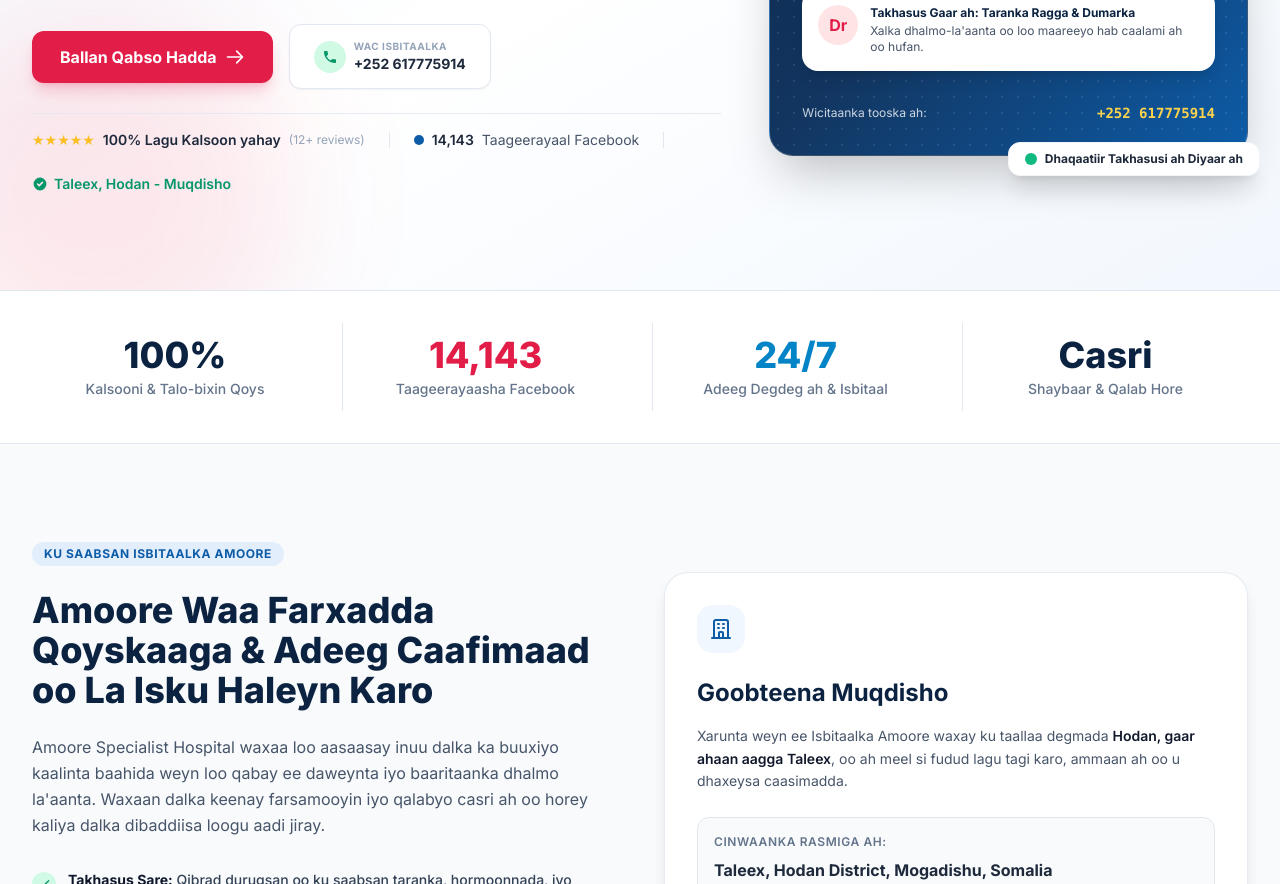
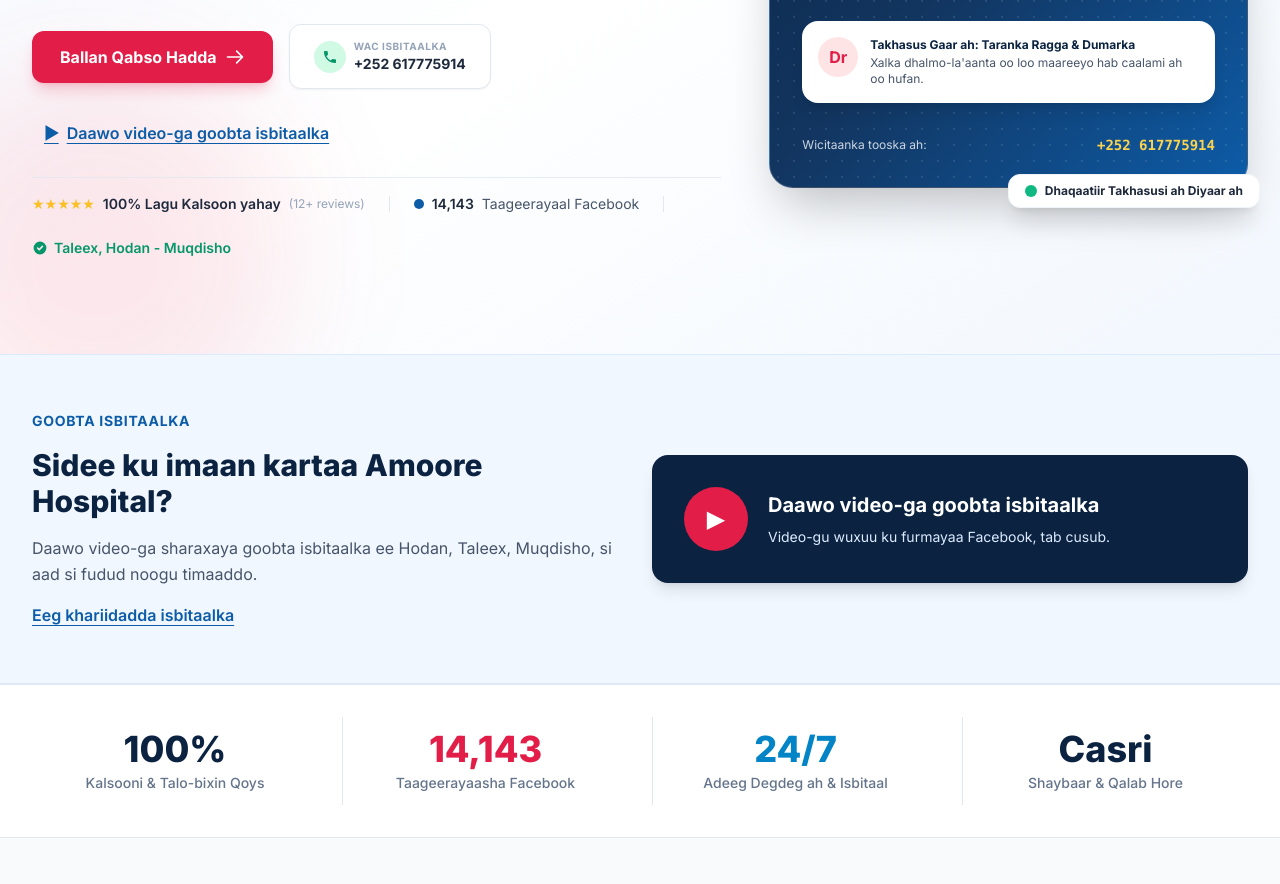
Before and after one commit to AbdimalikMohamed200/amoore-hospital, a plain HTML site: page code.html in a window 1280 px wide. Shown: the part 564-1448 px from the top of the page. Drawn offline with nearby package versions, Linux system fonts and the light colour scheme.

Commit message:
Add prominent hospital location video section

```diff
--- a/code.html
+++ b/code.html
@@ -241,6 +241,9 @@
 </a>
 </div>
 <!-- Social Proof Badges from DataStore -->
+<a class="inline-flex items-center justify-center gap-2 rounded-lg px-3 py-2 font-semibold text-brand-blue underline underline-offset-4 hover:text-brand-navy focus-visible:outline focus-visible:outline-2" href="#location-video">
+<span aria-hidden="true">▶</span><span>Daawo video-ga goobta isbitaalka</span>
+</a>
 <div class="pt-4 border-t border-slate-200/80 flex flex-wrap items-center justify-center lg:justify-start gap-6 text-slate-600 text-sm">
 <div class="flex items-center gap-2">
 <div class="flex text-amber-400">
@@ -334,6 +337,23 @@
 </div>
 </section>
 <!-- END: HeroSection -->
+<section class="scroll-mt-28 border-y border-blue-100 bg-brand-light py-10 lg:py-14" id="location-video" aria-labelledby="location-video-title">
+<div class="max-w-7xl mx-auto px-4 sm:px-6 lg:px-8 grid gap-6 lg:grid-cols-2 lg:items-center">
+<div class="space-y-4">
+<p class="text-sm font-bold uppercase tracking-wider text-brand-blue">Goobta isbitaalka</p>
+<h2 class="text-2xl sm:text-3xl font-extrabold text-brand-navy" id="location-video-title">Sidee ku imaan kartaa Amoore Hospital?</h2>
+<p class="text-slate-600 leading-relaxed">Daawo video-ga sharaxaya goobta isbitaalka ee Hodan, Taleex, Muqdisho, si aad si fudud noogu timaaddo.</p>
+<a class="inline-flex font-semibold text-brand-blue underline underline-offset-4 hover:text-brand-navy" href="#location-map">Eeg khariidadda isbitaalka</a>
+</div>
+<a class="group flex items-center gap-5 rounded-2xl bg-brand-navy p-6 sm:p-8 text-white shadow-lg transition hover:bg-brand-blue focus-visible:outline focus-visible:outline-4 focus-visible:outline-offset-4 focus-visible:outline-brand-blue" href="https://www.facebook.com/share/v/19Wy7o1nUB/" target="_blank" rel="noopener noreferrer">
+<span aria-hidden="true" class="flex h-16 w-16 shrink-0 items-center justify-center rounded-full bg-brand-red text-2xl transition-transform group-hover:scale-110">▶</span>
+<span class="space-y-2">
+<span class="block text-xl font-bold">Daawo video-ga goobta isbitaalka</span>
+<span class="block text-sm text-blue-100">Video-gu wuxuu ku furmayaa Facebook, tab cusub.</span>
+</span>
+</a>
+</div>
+</section>
 <!-- BEGIN: FastStatsSection -->
 <!-- Stats bar highlighting key metrics from the hospital -->
 <section class="bg-white border-y border-slate-200 py-8" data-purpose="hospital-stats">
@@ -1046,6 +1066,12 @@
   // Client-side Somali, English and Arabic translations.
   const languageCatalog = [];
   const addTranslation = (so, en, ar) => languageCatalog.push([so, en, ar]);
+  addTranslation(`Goobta isbitaalka`, `Hospital location`, `موقع المستشفى`);
+  addTranslation(`Sidee ku imaan kartaa Amoore Hospital?`, `How to find Amoore Hospital`, `كيف تصل إلى مستشفى أمور؟`);
+  addTranslation(`Daawo video-ga sharaxaya goobta isbitaalka ee Hodan, Taleex, Muqdisho, si aad si fudud noogu timaaddo.`, `Watch the video explaining our hospital's location in Hodan, Taleex, Mogadishu, to help plan your visit.`, `شاهد الفيديو الذي يوضح موقع المستشفى في هودان، طليح، مقديشو، لتسهيل وصولك إلينا.`);
+  addTranslation(`Daawo video-ga goobta isbitaalka`, `Watch the hospital location video`, `شاهد فيديو موقع المستشفى`);
+  addTranslation(`Eeg khariidadda isbitaalka`, `View the hospital map`, `عرض خريطة المستشفى`);
+  addTranslation(`Video-gu wuxuu ku furmayaa Facebook, tab cusub.`, `The video opens on Facebook in a new tab.`, `يفتح الفيديو على فيسبوك في علامة تبويب جديدة.`);
 
   addTranslation(`Hodan Taleex, Muqdisho, Soomaaliya`, `Hodan Taleex, Mogadishu, Somalia`, `هودان طليح، مقديشو، الصومال`);
   addTranslation(`Adeeggu Waa 24/7 Furan Yahay`, `Open 24/7`, `مفتوح على مدار الساعة`);
```
